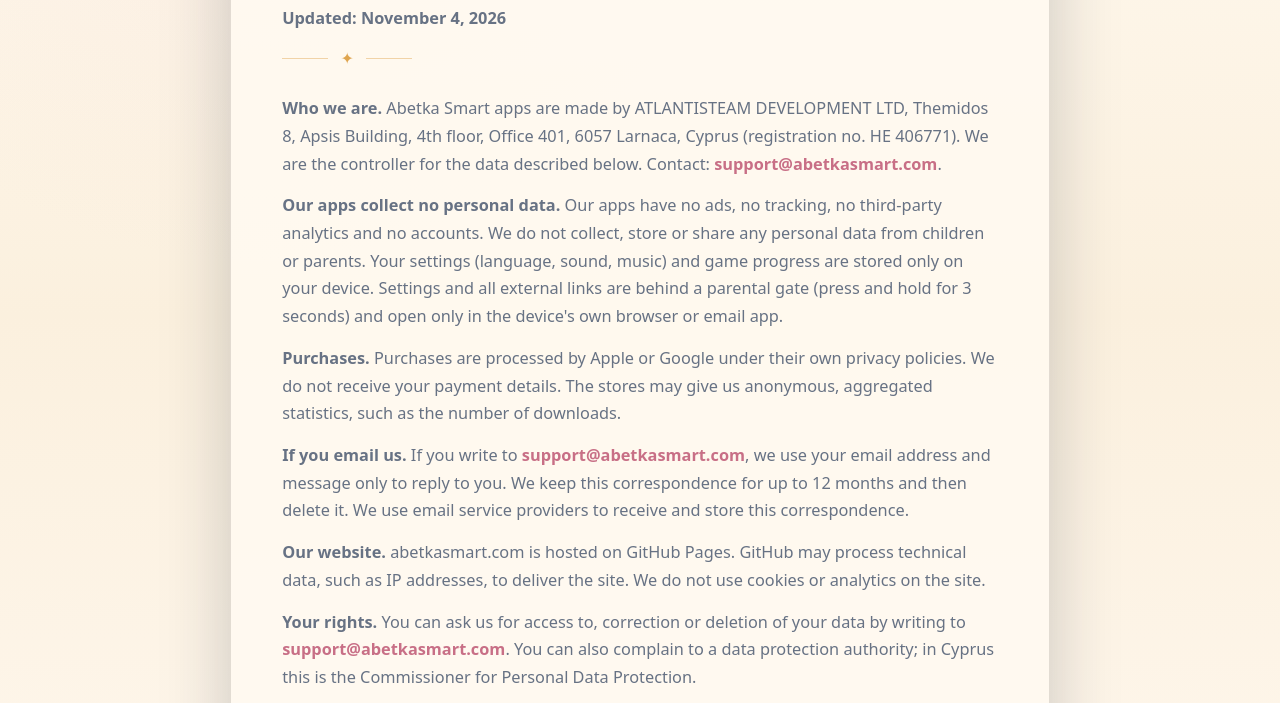
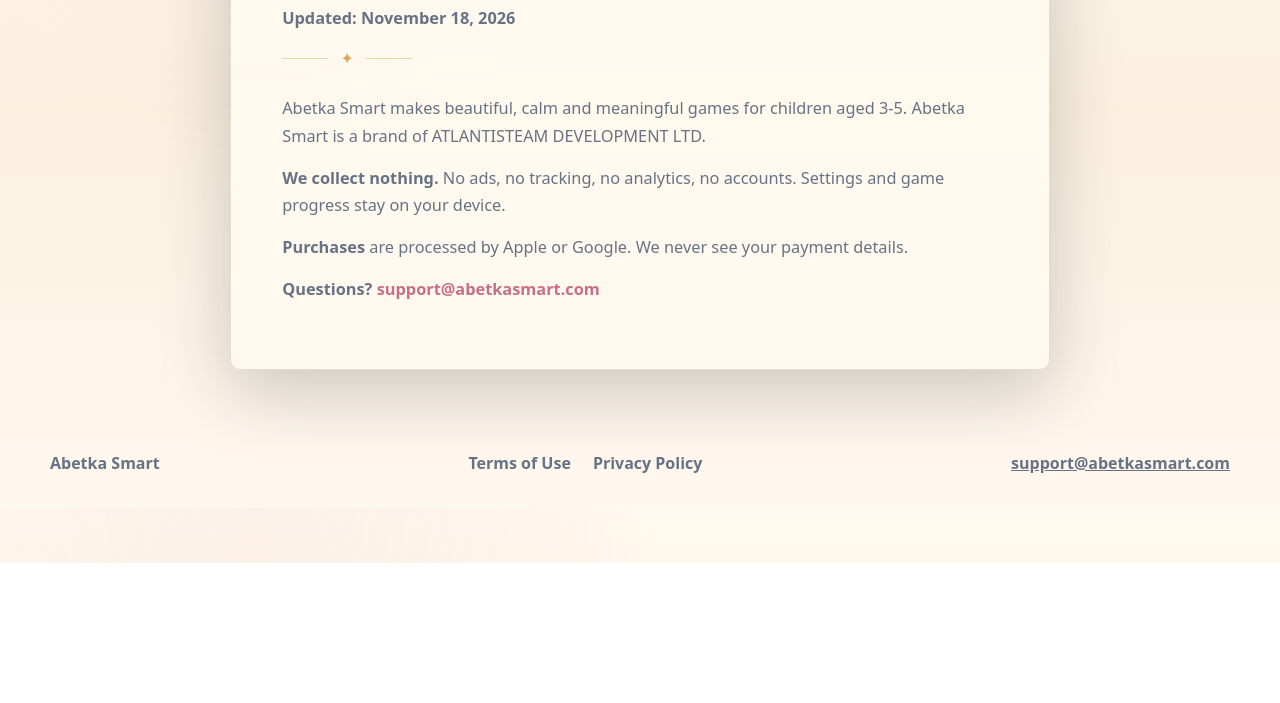
Before and after one commit to AtlantisPlay/abetkasmart.com, a plain HTML site: page privacy.html in a window 1280 px wide. Shown: the part 237-940 px from the top of the page. After the commit the page ends 800 px from the top, so only its background shows below. Drawn offline with Linux system fonts and the light colour scheme.

Commit message:
Update Privacy Policy

```diff
--- a/privacy.html
+++ b/privacy.html
@@ -5,7 +5,7 @@
     <meta name="viewport" content="width=device-width, initial-scale=1" />
     <meta
       name="description"
-      content="Privacy Policy for Abetka Smart apps. No ads, no tracking, no personal data collected."
+      content="Privacy Policy for Abetka Smart apps. No ads, no tracking, no data collected."
     />
     <title>Privacy Policy — Abetka Smart</title>
     <link rel="stylesheet" href="styles.css" />
@@ -26,22 +26,16 @@
 
         <article id="english" class="legal-section">
           <h1>Privacy Policy</h1>
-          <p class="legal-updated">Updated: November 4, 2026</p>
+          <p class="legal-updated">Updated: November 18, 2026</p>
           <div class="little-divider" aria-hidden="true">✦</div>
 
-          <p><strong>Who we are.</strong> Abetka Smart apps are made by ATLANTISTEAM DEVELOPMENT LTD, Themidos 8, Apsis Building, 4th floor, Office 401, 6057 Larnaca, Cyprus (registration no. HE 406771). We are the controller for the data described below. Contact: <a href="mailto:support@abetkasmart.com">support@abetkasmart.com</a>.</p>
+          <p>Abetka Smart makes beautiful, calm and meaningful games for children aged 3-5. Abetka Smart is a brand of ATLANTISTEAM DEVELOPMENT LTD.</p>
 
-          <p><strong>Our apps collect no personal data.</strong> Our apps have no ads, no tracking, no third-party analytics and no accounts. We do not collect, store or share any personal data from children or parents. Your settings (language, sound, music) and game progress are stored only on your device. Settings and all external links are behind a parental gate (press and hold for 3 seconds) and open only in the device's own browser or email app.</p>
+          <p><strong>We collect nothing.</strong> No ads, no tracking, no analytics, no accounts. Settings and game progress stay on your device.</p>
 
-          <p><strong>Purchases.</strong> Purchases are processed by Apple or Google under their own privacy policies. We do not receive your payment details. The stores may give us anonymous, aggregated statistics, such as the number of downloads.</p>
+          <p><strong>Purchases</strong> are processed by Apple or Google. We never see your payment details.</p>
 
-          <p><strong>If you email us.</strong> If you write to <a href="mailto:support@abetkasmart.com">support@abetkasmart.com</a>, we use your email address and message only to reply to you. We keep this correspondence for up to 12 months and then delete it. We use email service providers to receive and store this correspondence.</p>
-
-          <p><strong>Our website.</strong> abetkasmart.com is hosted on GitHub Pages. GitHub may process technical data, such as IP addresses, to deliver the site. We do not use cookies or analytics on the site.</p>
-
-          <p><strong>Your rights.</strong> You can ask us for access to, correction or deletion of your data by writing to <a href="mailto:support@abetkasmart.com">support@abetkasmart.com</a>. You can also complain to a data protection authority; in Cyprus this is the Commissioner for Personal Data Protection.</p>
-
-          <p><strong>Changes.</strong> We may update this policy. The current version and its date are always published on this page.</p>
+          <p><strong>Questions?</strong> <a href="mailto:support@abetkasmart.com">support@abetkasmart.com</a></p>
         </article>
       </div>
     </main>
```
